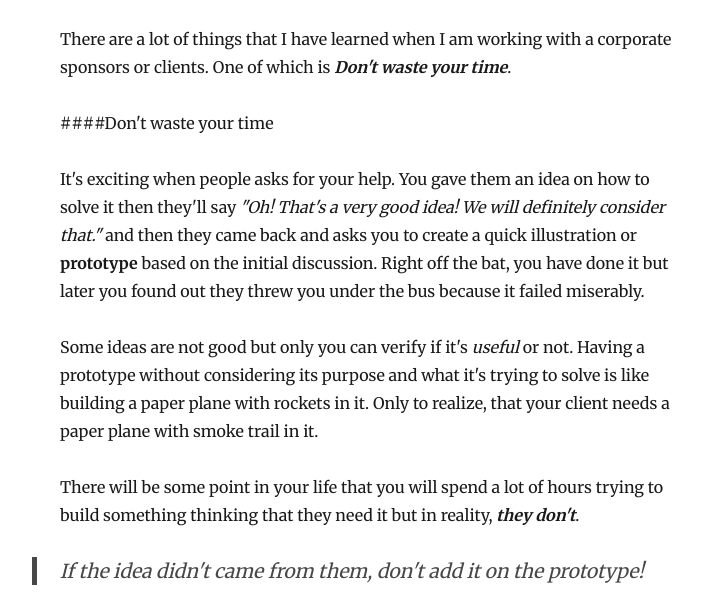
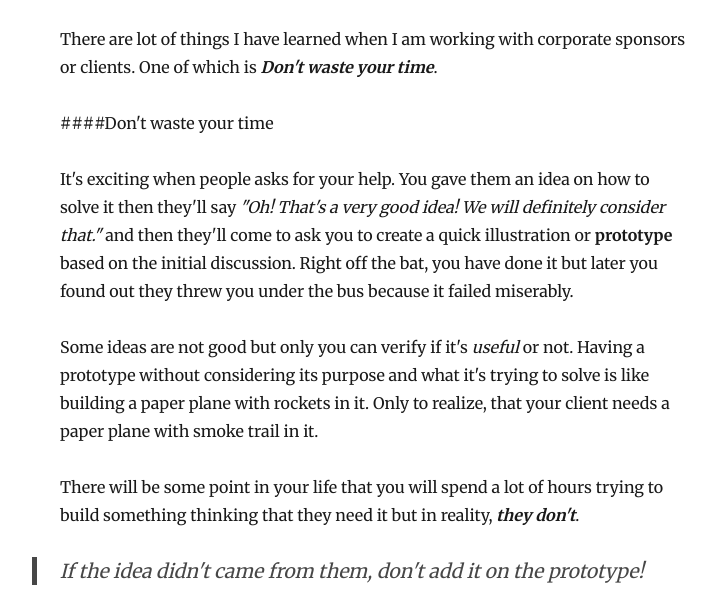
Before and after one commit to kmocorro/kevinmocorro.com, a Gatsby site: page /building-a-prototype/ in a window 1280 px wide. Shown: the part 208-800 px from the top of the page, without its empty margins (265-981 px from the left). Built offline with nearby package versions, Linux system fonts and the light colour scheme; Gatsby itself is replaced by a stand-in of ours; some packages are replaced by stand-ins of ours.

Commit message:
corrections <3

```diff
--- a/content/blog/building-a-prototype/index.md
+++ b/content/blog/building-a-prototype/index.md
@@ -4,11 +4,11 @@ date: "2019-04-19 09:15"
 description: "It all started with an idea. Then everybody sees it. Now, everybody wants to join the ride..."
 ---
 
-There are a lot of things that I have learned when I am working with a corporate sponsors or clients. One of which is ***Don't waste your time***.
+There are lot of things I have learned when I am working with corporate sponsors or clients. One of which is ***Don't waste your time***.
 
 ####Don't waste your time
 
-It's exciting when people asks for your help. You gave them an idea on how to solve it then they'll say *"Oh! That's a very good idea! We will definitely consider that."* and then they came back and asks you to create a quick illustration or **prototype** based on the initial discussion. Right off the bat, you have done it but later you found out they threw you under the bus because it failed miserably.
+It's exciting when people asks for your help. You gave them an idea on how to solve it then they'll say *"Oh! That's a very good idea! We will definitely consider that."* and then they'll come to ask you to create a quick illustration or **prototype** based on the initial discussion. Right off the bat, you have done it but later you found out they threw you under the bus because it failed miserably.
 
 Some ideas are not good but only you can verify if it's *useful* or not. Having a prototype without considering its purpose and what it's trying to solve is like building a paper plane with rockets in it. Only to realize, that your client needs a paper plane with smoke trail in it.
 
```
